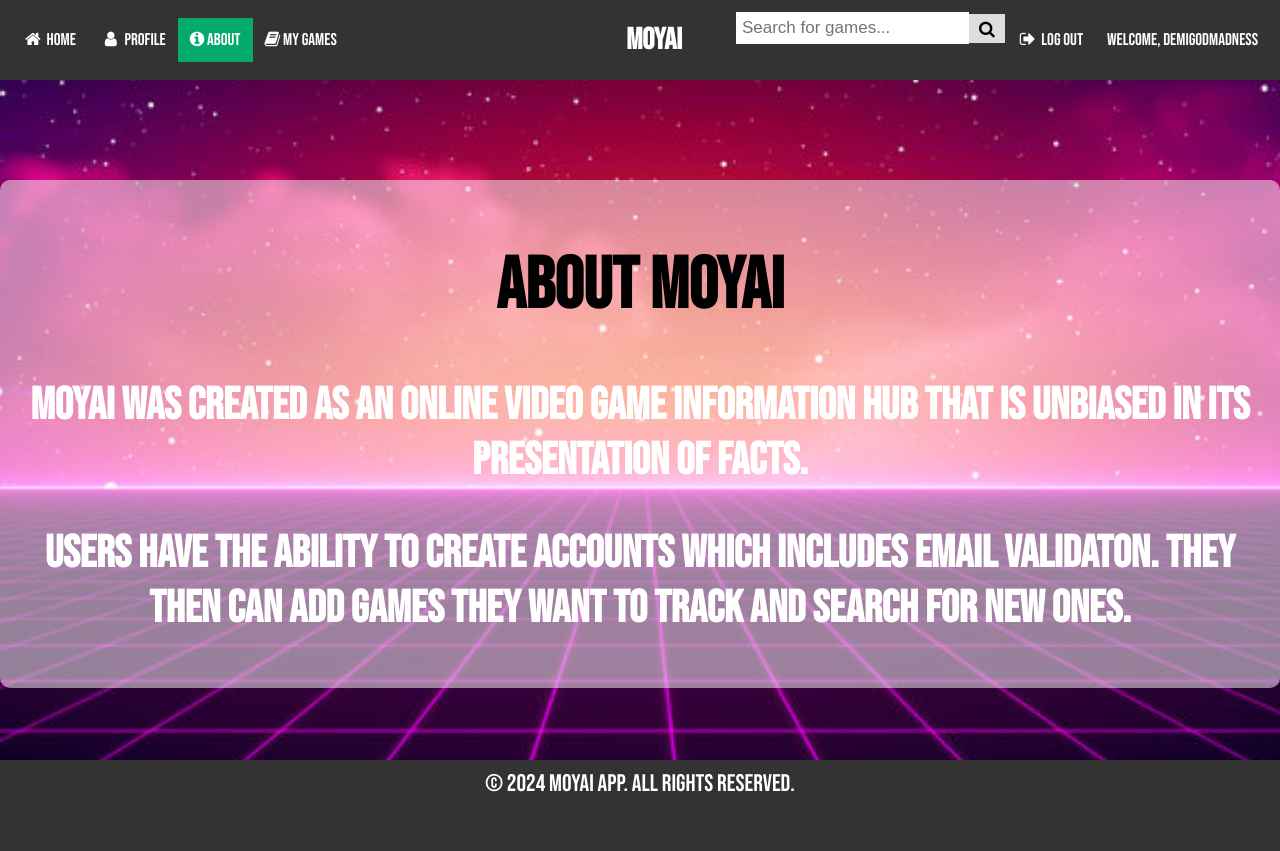
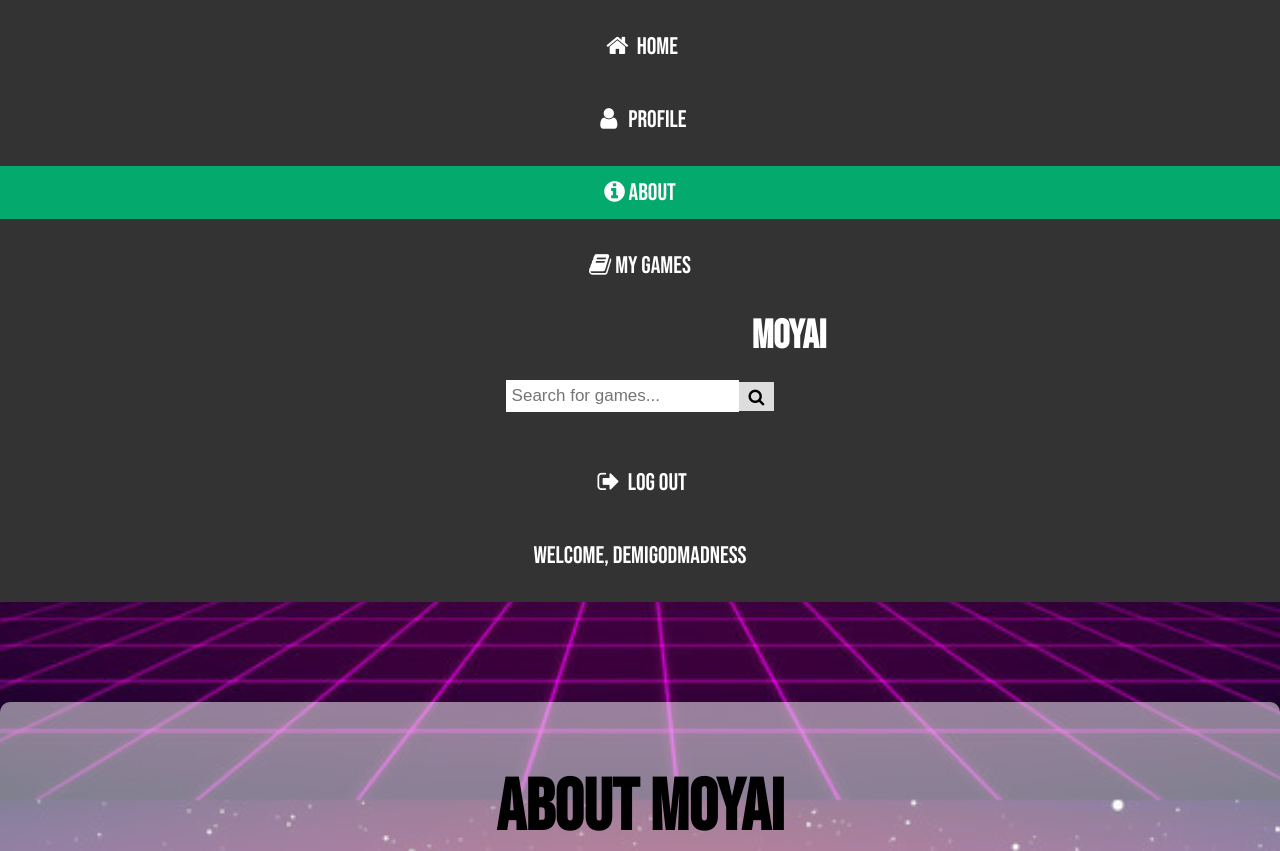
Before and after one commit to HunterBendel/Moyai, a Flask app: page /about in a window 1280 px wide. Shown: the top 851 px of the page. Before the commit the page ends 792 px from the top, so only its background shows below. Run offline with Flask 3, Linux system fonts and the light colour scheme; a user stored in the database is signed in; some libraries are stand-ins or nearby versions.

Commit message:
adjusted the navbar to fix the reactiveness a bit, still a little weird so need to make more adjustments

```diff
--- a/templates/navbar.html
+++ b/templates/navbar.html
@@ -22,7 +22,7 @@
 .navbar a {
   color: white;
   text-decoration: none;
-  font-size: 17px; /* Reduced font size */
+  font-size: 24px; /* Reduced font size */
   padding: 12px;
   white-space: nowrap; /* Prevent wrapping and ensure the text stays in one line */
 }
@@ -41,7 +41,7 @@
 /* Adjust the title size and alignment */
 .moyai-title {
   transform: translateX(200%);
-  font-size: 30px; /* Reduced font size for better fit */
+  font-size: 60px; /* Reduced font size for better fit */
   font-weight: bold;
   color: white;
   text-decoration: none;
@@ -73,8 +73,50 @@
   cursor: pointer;
 }
 
+/* Adjustments for screens wider than 1624px */
+/* Adjustments for screens at 1624px */
+/* Adjustments for screens at 1624px */
+/* Adjustments for screens at 1624px */
+@media screen and (max-width: 1624px) {
+  .navbar {
+    flex-direction: column; /* Stack navbar items vertically */
+    align-items: center; /* Align items in the center */
+    justify-content: center; /* Center items vertically */
+    padding-top: 10px; /* Add some padding at the top */
+    padding-bottom: 10px; /* And at the bottom for visual balance */
+  }
+
+  .navbar a,
+  .search-container {
+    width: 100%; /* Full width for all items */
+    text-align: center; /* Center text for all items */
+    margin: 10px 0; /* Add some margin at the top and bottom */
+  }
+
+  .search-container {
+    order: 1; /* Order search container after the title */
+  }
+
+  .moyai-title {
+    order: 0; /* Make sure the title comes first */
+    font-size: 40px; /* Adjust font size to ensure visibility */
+    margin: 0; /* Remove any margins that might hide the title */
+    padding: 10px 0; /* Add padding for spacing */
+  }
+
+  /* Adjust the search input and button inside the search container if needed */
+  .search-container input[type=text],
+  .search-container button {
+    margin: 0 auto; /* Center align the search input and button */
+  }
+}
+
+
+
+
+
 /* Adjustments for smaller screens */
-@media screen and (max-width: 1050px) {
+@media screen and (max-width: 1050) {
   .navbar {
     flex-direction: column;
     align-items: stretch;
@@ -95,7 +137,7 @@
     transform: translateX(1%);
     order: 0;
     margin: 0; /* Remove margin to prevent horizontal scrolling */
-    font-size: 24px; /* Further reduce font size on very small screens */
+    font-size: 60px; /* Further reduce font size on very small screens */
   }
 
   /* Reset order for the search container on small screens */
@@ -126,7 +168,7 @@
     transform: translateX(1.5%);
     order: 0;
     margin: 0; /* Remove margin to prevent horizontal scrolling */
-    font-size: 24px; /* Further reduce font size on very small screens */
+    font-size: 55px; /* Further reduce font size on very small screens */
   }
 
   /* Reset order for the search container on small screens */
@@ -136,7 +178,7 @@
   }
 }
 
-@media screen and (max-width: 500px) {
+@media screen and (max-width: 300px) {
   .navbar {
     flex-direction: column;
     align-items: stretch;
@@ -157,7 +199,7 @@
     transform: translateX(3%);
     order: 0;
     margin: 0; /* Remove margin to prevent horizontal scrolling */
-    font-size: 24px; /* Further reduce font size on very small screens */
+    font-size: 50px; /* Further reduce font size on very small screens */
   }
 
   /* Reset order for the search container on small screens */
```
